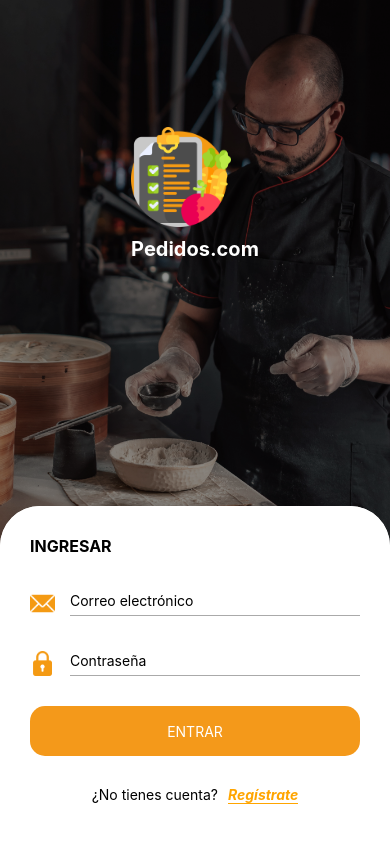
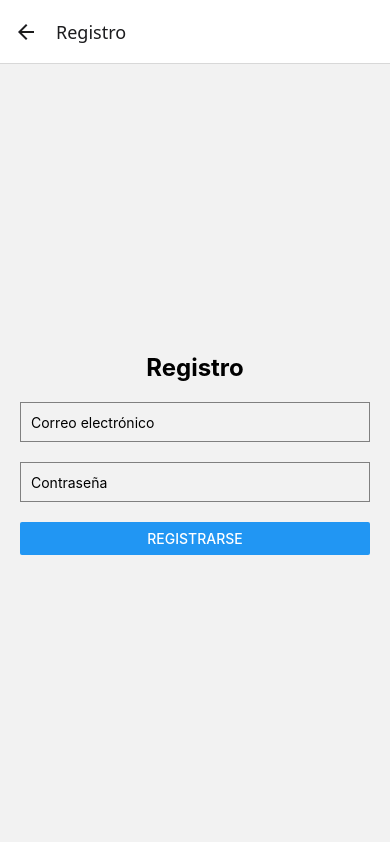
Before and after one commit to Xfezor/TallerSena, a React Native app: screen /Registro in a window 390 px wide. Built offline with nearby package versions, Linux system fonts and the light colour scheme.

Commit message:
Terminado, bn no guarda registro :)

```diff
--- a/App.tsx
+++ b/App.tsx
@@ -1,9 +1,10 @@
 import { StatusBar } from 'expo-status-bar';
-import { StyleSheet, Text, View, Image, TextInput, Button, ToastAndroid } from 'react-native';
+import { StyleSheet, Text, View, Image, TextInput, Button, ToastAndroid, Alert, TouchableOpacity } from 'react-native';
 import { RoundedButton } from './src/components/RoundedButton';
 import { Mesas } from './src/views/mesas';
 import menu from './src/views/menu';
 import pedido from './src/views/pedido';
+import Registro from './src/views/registro';
 import React, { useState } from 'react';
 import { NavigationContainer } from '@react-navigation/native';
 import { createStackNavigator } from '@react-navigation/stack';
@@ -11,18 +12,48 @@ import { createStackNavigator } from '@react-navigation/stack';
 const Stack = createStackNavigator();
 
 export default function App() {
-  const [loggedIn, setLoggedIn] = useState(false);
+  const [email, setEmail] = useState('');
+  const [contrasena, setContrasena] = useState('');
+  const [isLoggedIn, setIsLoggedIn] = useState(false);
+
+  const usuarios = [
+    { correo: 'juan.perez@example.com', contrasena: 'password1234' },
+    { correo: 'maria.lopez@example.com', contrasena: 'password123' },
+    { correo: 'carlos.sanchez@example.com', contrasena: 'password123' },
+    { correo: 'ana.gomez@example.com', contrasena: 'password123' },
+    { correo: 'luis.martinez@example.com', contrasena: 'password123' },
+  ];
 
   const handleLogin = () => {
-    setLoggedIn(true);
+    if (!email || !contrasena) {
+      Alert.alert('Error', 'Por favor ingrese su correo y contraseña');
+      return;
+    }
+    const usuario = usuarios.find(user => user.correo === email && user.contrasena === contrasena);
+
+    if (usuario) {
+      setIsLoggedIn(true);
+      Alert.alert('Bienvenido', 'Inicio de sesión exitoso');
       ToastAndroid.show('Bienvenido', ToastAndroid.SHORT);
+    } else {
+      Alert.alert('Error', 'Correo o contraseña incorrectos');
+    }
   };
 
-  if (loggedIn) {
+  const handleLogout = () => {
+    setIsLoggedIn(false);
+    setEmail('');
+    setContrasena('');
+    Alert.alert('Sesión cerrada', 'Hasta luego');
+  };
+
+  if (isLoggedIn) {
     return (
       <NavigationContainer>
         <Stack.Navigator>
-          <Stack.Screen name="Mesas" component={Mesas} />
+          <Stack.Screen name="Mesas">
+            {props => <Mesas {...props} handleLogout={handleLogout} />}
+          </Stack.Screen>
           <Stack.Screen name="Menu" component={menu} />
           <Stack.Screen name="Pedido" component={pedido} />
         </Stack.Navigator>
@@ -31,6 +62,10 @@ export default function App() {
   }
 
   return (
+    <NavigationContainer>
+      <Stack.Navigator>
+        <Stack.Screen name="Login" options={{ headerShown: false }}>
+          {({ navigation }) => (
             <View style={styles.container}>
               <Image
                 source={require('./assets/chef.jpg')}
@@ -45,8 +80,6 @@ export default function App() {
               </View>
               <StatusBar style="auto" />
               <View style={styles.form}>
-      </View>
-      <View style={styles.form}>
                 <Text style={styles.formText}>INGRESAR</Text>
                 <View style={styles.formInput}>
                   <Image style={styles.formIcon} source={require('./assets/email.png')} />
@@ -54,6 +87,8 @@ export default function App() {
                     style={styles.formTextInput}
                     placeholder='Correo electrónico'
                     keyboardType='email-address'
+                    value={email}
+                    onChangeText={setEmail}
                   />
                 </View>
                 <View style={styles.formInput}>
@@ -63,6 +98,8 @@ export default function App() {
                     placeholder='Contraseña'
                     keyboardType='default'
                     secureTextEntry={true}
+                    value={contrasena}
+                    onChangeText={setContrasena}
                   />
                 </View>
                 <View style={{ marginTop: 30 }}>
@@ -70,10 +107,17 @@ export default function App() {
                 </View>
                 <View style={styles.formRegister}>
                   <Text>¿No tienes cuenta?</Text>
+                  <TouchableOpacity onPress={() => navigation.navigate('Registro')}>
                     <Text style={styles.formRegisterText}>Regístrate</Text>
+                  </TouchableOpacity>
                 </View>
               </View>
             </View>
+          )}
+        </Stack.Screen>
+        <Stack.Screen name="Registro" component={Registro} />
+      </Stack.Navigator>
+    </NavigationContainer>
   );
 }
 
--- a/src/views/mesas.tsx
+++ b/src/views/mesas.tsx
@@ -1,5 +1,5 @@
 import React, { useEffect, useState } from 'react';
-import { View, ScrollView, StyleSheet, ActivityIndicator } from 'react-native';
+import { View, ScrollView, StyleSheet, ActivityIndicator, Button } from 'react-native';
 import { Mesa } from '../components/Mesas';
 import { useNavigation } from '@react-navigation/native';
 
@@ -22,7 +22,11 @@ const mesasData: MesaData[] = [
   { id_Mesa: 10, numero: 10, ocupada: true },
 ];
 
-export const Mesas: React.FC = () => {
+interface MesasProps {
+  handleLogout: () => void;
+}
+
+export const Mesas: React.FC<MesasProps> = ({handleLogout}) => {
   const [mesas, setMesas] = useState<MesaData[]>(mesasData);
   const [loading, setLoading] = useState(false);
   const navigation = useNavigation();
@@ -32,19 +36,33 @@ export const Mesas: React.FC = () => {
   }
 
   return (
-    <ScrollView contentContainerStyle={styles.container}>
-      {mesas.map((mesa) => (
-        <Mesa key={mesa.id_Mesa} numero={mesa.numero} ocupada={mesa.ocupada} navigation={navigation} />
-      ))}
-    </ScrollView>
+    <View style={styles.container}>
+      <ScrollView contentContainerStyle={styles.mesasContainer}>
+        {mesas.map((mesa) => (
+          <Mesa key={mesa.id_Mesa} numero={mesa.numero} ocupada={mesa.ocupada} navigation={navigation} />
+        ))}
+      </ScrollView>
+      <View style={styles.salircerrarsesion}>
+        <Button title="Salir" onPress={handleLogout} />
+      </View>
+    </View>
   );
 };
 
+
 const styles = StyleSheet.create({
   container: {
+    flex: 1,
+  },
+  mesasContainer: {
     flexDirection: 'row',
     flexWrap: 'wrap',
     justifyContent: 'center',
     padding: 20,
   },
+  salircerrarsesion: {
+    position: 'absolute',
+    bottom: 20,
+    right: 20,
+  },
 });
--- /dev/null
+++ b/src/views/registro.tsx
@@ -0,0 +1,63 @@
+import React, { useState } from 'react';
+import { View, Text, TextInput, Button, StyleSheet, Alert } from 'react-native';
+import { useNavigation } from '@react-navigation/native';
+
+const Registro = () => {
+  const [email, setEmail] = useState('');
+  const [contrasena, setContrasena] = useState('');
+  const navigation = useNavigation<any>();
+
+  const handleRegister = () => {
+    if (!email || !contrasena) {
+      Alert.alert('Error', 'Por favor complete todos los campos');
+      return;
+    }
+    // Aquí puedes agregar la lógica para registrar el usuario, por ejemplo, enviando los datos a un servidor
+    Alert.alert('Registro exitoso', 'Usuario registrado correctamente');
+    navigation.navigate('Login');
+  };
+
+  return (
+    <View style={styles.container}>
+      <Text style={styles.title}>Registro</Text>
+      <TextInput
+        style={styles.input}
+        placeholder="Correo electrónico"
+        keyboardType="email-address"
+        value={email}
+        onChangeText={setEmail}
+      />
+      <TextInput
+        style={styles.input}
+        placeholder="Contraseña"
+        secureTextEntry
+        value={contrasena}
+        onChangeText={setContrasena}
+      />
+      <Button title="Registrarse" onPress={handleRegister} />
+    </View>
+  );
+};
+
+const styles = StyleSheet.create({
+  container: {
+    flex: 1,
+    justifyContent: 'center',
+    padding: 20,
+  },
+  title: {
+    fontSize: 24,
+    fontWeight: 'bold',
+    marginBottom: 20,
+    textAlign: 'center',
+  },
+  input: {
+    height: 40,
+    borderColor: 'gray',
+    borderWidth: 1,
+    marginBottom: 20,
+    paddingHorizontal: 10,
+  },
+});
+
+export default Registro;
```
Also changed, not shown: 1 other file (tests, documents, lock files or other folders). Lines whose indentation alone changed are shown as unchanged.
